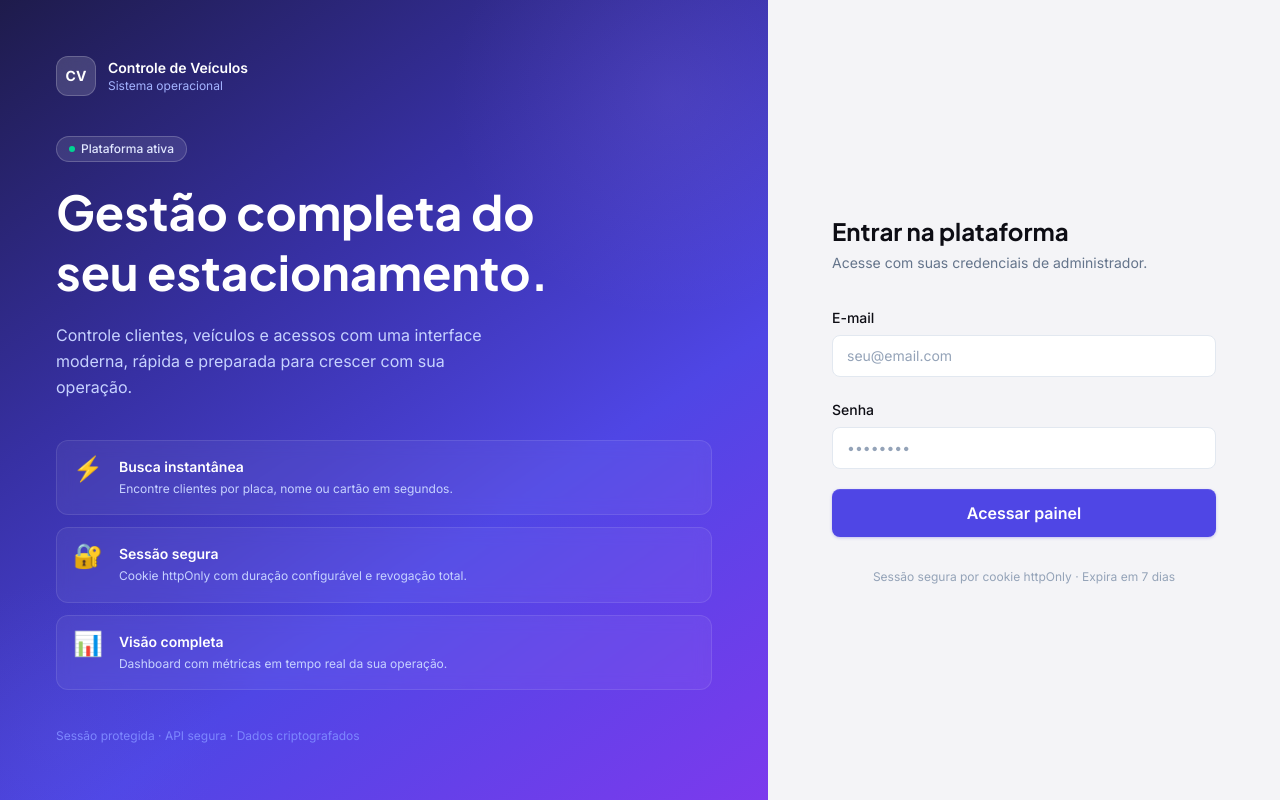
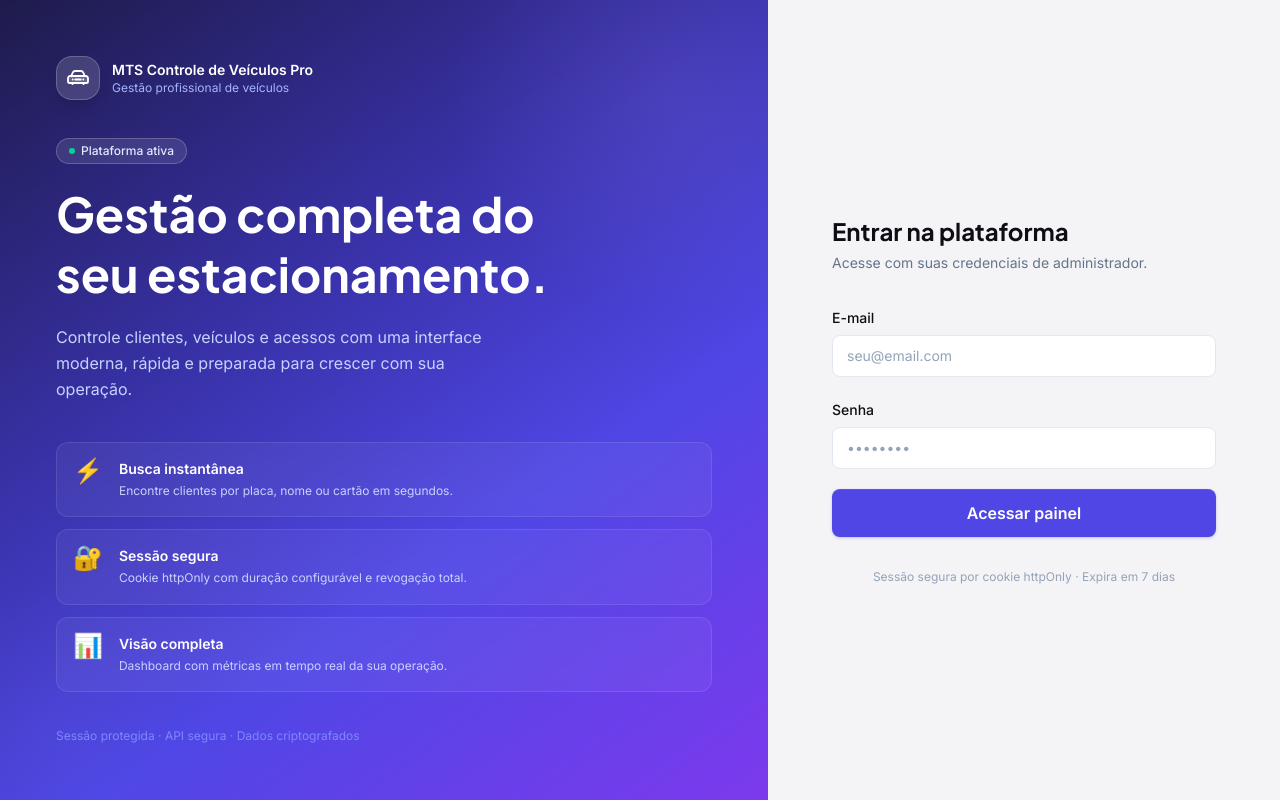
Before and after one commit to MaAraujoMiranda/ControleVeiculos, a Next.js app in the folder apps/web/: page /login in a window 1280 px wide. Built offline with nearby package versions, Linux system fonts and the light colour scheme; no server answers.

Commit message:
Atualiza marca do sistema

```diff
--- a/apps/web/app/layout.tsx
+++ b/apps/web/app/layout.tsx
@@ -2,6 +2,7 @@ import type { Metadata } from "next";
 import { Inter, JetBrains_Mono, Plus_Jakarta_Sans } from "next/font/google";
 import { AppShell } from "../components/app-shell";
 import { AuthProvider } from "../components/auth-provider";
+import { APP_NAME } from "../components/brand";
 import "./globals.css";
 
 const plusJakartaSans = Plus_Jakarta_Sans({
@@ -22,8 +23,18 @@ const jetBrainsMono = JetBrains_Mono({
 });
 
 export const metadata: Metadata = {
-  title: "Controle de Veículos",
-  description: "Sistema web de controle de veículos, clientes e acessos.",
+  title: {
+    default: APP_NAME,
+    template: `%s | ${APP_NAME}`,
+  },
+  applicationName: APP_NAME,
+  description:
+    "Sistema profissional para controle de veículos, clientes e acessos.",
+  icons: {
+    icon: "/icon.svg",
+    shortcut: "/icon.svg",
+    apple: "/icon.svg",
+  },
 };
 
 export default function RootLayout({
--- a/apps/web/app/login/page.tsx
+++ b/apps/web/app/login/page.tsx
@@ -5,6 +5,7 @@ import { useRouter } from "next/navigation";
 import { api, getErrorMessage } from "../../lib/api";
 import { isLicenseBlocked } from "../../lib/license";
 import { useAuth } from "../../components/auth-provider";
+import { APP_NAME, APP_TAGLINE, BrandVehicleIcon } from "../../components/brand";
 
 const features = [
   {
@@ -91,14 +92,14 @@ export default function LoginPage() {
 
         {/* Logo */}
         <div className="relative flex items-center gap-3">
-          <div className="flex h-10 w-10 items-center justify-center rounded-xl border border-white/20 bg-white/15 text-sm font-bold text-white backdrop-blur-sm">
-            CV
+          <div className="flex h-11 w-11 items-center justify-center rounded-2xl border border-white/20 bg-white/15 text-white shadow-lg shadow-black/10 backdrop-blur-sm">
+            <BrandVehicleIcon className="h-6 w-6" />
           </div>
           <div>
             <p className="text-sm font-semibold text-white">
-              Controle de Veículos
+              {APP_NAME}
             </p>
-            <p className="text-xs text-indigo-300">Sistema operacional</p>
+            <p className="text-xs text-indigo-300">{APP_TAGLINE}</p>
           </div>
         </div>
 
@@ -153,11 +154,11 @@ export default function LoginPage() {
         <div className="w-full max-w-sm space-y-8">
           {/* Logo mobile */}
           <div className="flex items-center gap-2.5 lg:hidden">
-            <div className="flex h-8 w-8 items-center justify-center rounded-lg bg-[var(--accent)] text-xs font-bold text-white">
-              CV
+            <div className="flex h-9 w-9 items-center justify-center rounded-xl bg-[var(--accent)] text-white shadow-sm">
+              <BrandVehicleIcon className="h-5 w-5" />
             </div>
             <span className="text-sm font-semibold text-[var(--foreground)]">
-              Controle de Veículos
+              {APP_NAME}
             </span>
           </div>
 
--- a/apps/web/components/app-shell.tsx
+++ b/apps/web/components/app-shell.tsx
@@ -7,6 +7,7 @@ import { api, getErrorMessage } from "../lib/api";
 import { isLicenseBlocked } from "../lib/license";
 import type { LicenseRecord } from "../lib/types";
 import { useAuth } from "./auth-provider";
+import { APP_NAME, APP_TAGLINE, BrandVehicleIcon } from "./brand";
 import { ThemeToggle } from "./theme-toggle";
 
 /* ── Icons ──────────────────────────────────────────────────── */
@@ -415,15 +416,15 @@ export function AppShell({ children }: { children: ReactNode }) {
       <aside className="fixed inset-y-0 left-0 z-30 hidden w-64 flex-col border-r border-[var(--border)] bg-[var(--surface)] lg:flex">
         {/* Brand */}
         <div className="flex items-center gap-3 border-b border-[var(--border)] px-4 py-4">
-          <div className="flex h-8 w-8 shrink-0 items-center justify-center rounded-lg bg-[var(--accent)] text-xs font-bold text-white">
-            CV
+          <div className="flex h-9 w-9 shrink-0 items-center justify-center rounded-xl bg-[var(--accent)] text-white shadow-sm">
+            <BrandVehicleIcon className="h-5 w-5" />
           </div>
           <div className="min-w-0 flex-1">
             <p className="truncate text-sm font-semibold leading-tight text-[var(--foreground)]">
-              Controle de Veículos
+              {APP_NAME}
             </p>
             <p className="text-[11px] text-[var(--muted)]">
-              Sistema operacional
+              {APP_TAGLINE}
             </p>
           </div>
           <ThemeToggle />
@@ -562,11 +563,11 @@ export function AppShell({ children }: { children: ReactNode }) {
       {/* ── Mobile top bar ── */}
       <header className="fixed inset-x-0 top-0 z-30 flex h-14 items-center justify-between border-b border-[var(--border)] bg-[var(--surface)] px-4 lg:hidden">
         <div className="flex items-center gap-2.5">
-          <div className="flex h-7 w-7 items-center justify-center rounded-md bg-[var(--accent)] text-[11px] font-bold text-white">
-            CV
+          <div className="flex h-8 w-8 items-center justify-center rounded-lg bg-[var(--accent)] text-white shadow-sm">
+            <BrandVehicleIcon className="h-[18px] w-[18px]" />
           </div>
           <span className="text-sm font-semibold text-[var(--foreground)]">
-            Controle de Veículos
+            {APP_NAME}
           </span>
         </div>
         <div className="flex items-center gap-2">
--- /dev/null
+++ b/apps/web/components/brand.tsx
@@ -0,0 +1,42 @@
+export const APP_NAME = "MTS Controle de Veículos Pro";
+export const APP_TAGLINE = "Gestão profissional de veículos";
+
+export function BrandVehicleIcon({ className = "" }: { className?: string }) {
+  return (
+    <svg
+      className={className}
+      width="22"
+      height="22"
+      viewBox="0 0 24 24"
+      fill="none"
+      aria-hidden
+    >
+      <path
+        d="M5.2 10.2 6.7 6.7A2.7 2.7 0 0 1 9.2 5h5.6a2.7 2.7 0 0 1 2.5 1.7l1.5 3.5"
+        stroke="currentColor"
+        strokeWidth="1.8"
+        strokeLinecap="round"
+        strokeLinejoin="round"
+      />
+      <path
+        d="M4.3 10h15.4A2.3 2.3 0 0 1 22 12.3v3.1a1.6 1.6 0 0 1-1.6 1.6H3.6A1.6 1.6 0 0 1 2 15.4v-3.1A2.3 2.3 0 0 1 4.3 10Z"
+        fill="currentColor"
+        opacity="0.18"
+      />
+      <path
+        d="M4.3 10h15.4A2.3 2.3 0 0 1 22 12.3v3.1a1.6 1.6 0 0 1-1.6 1.6H3.6A1.6 1.6 0 0 1 2 15.4v-3.1A2.3 2.3 0 0 1 4.3 10Z"
+        stroke="currentColor"
+        strokeWidth="1.8"
+        strokeLinecap="round"
+        strokeLinejoin="round"
+      />
+      <path
+        d="M6.5 17v1.2M17.5 17v1.2M6.7 13.5h.01M17.3 13.5h.01M9.2 13.5h5.6"
+        stroke="currentColor"
+        strokeWidth="1.8"
+        strokeLinecap="round"
+        strokeLinejoin="round"
+      />
+    </svg>
+  );
+}
```
Also changed, not shown: apps/web/app/icon.svg (added).
